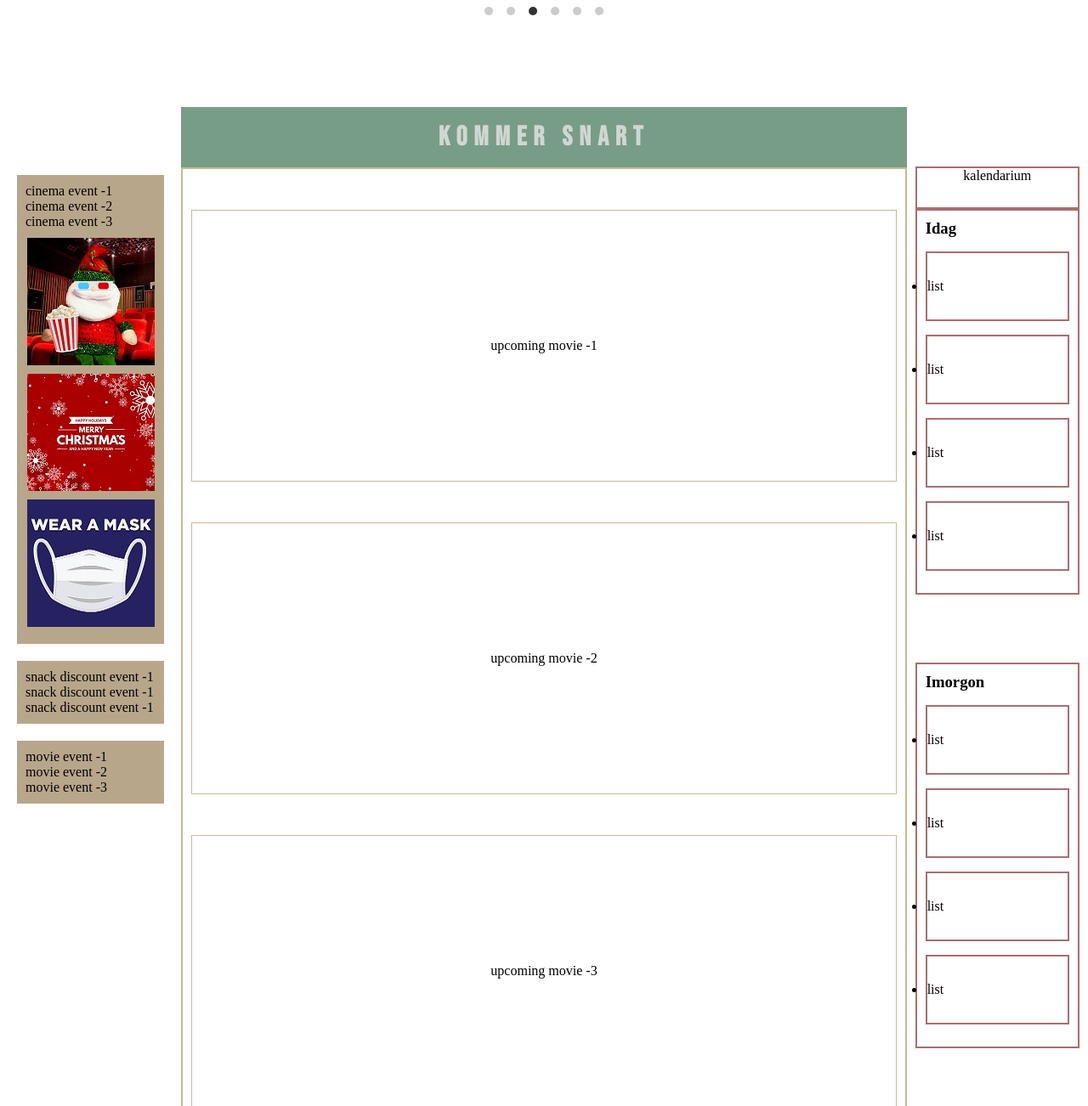
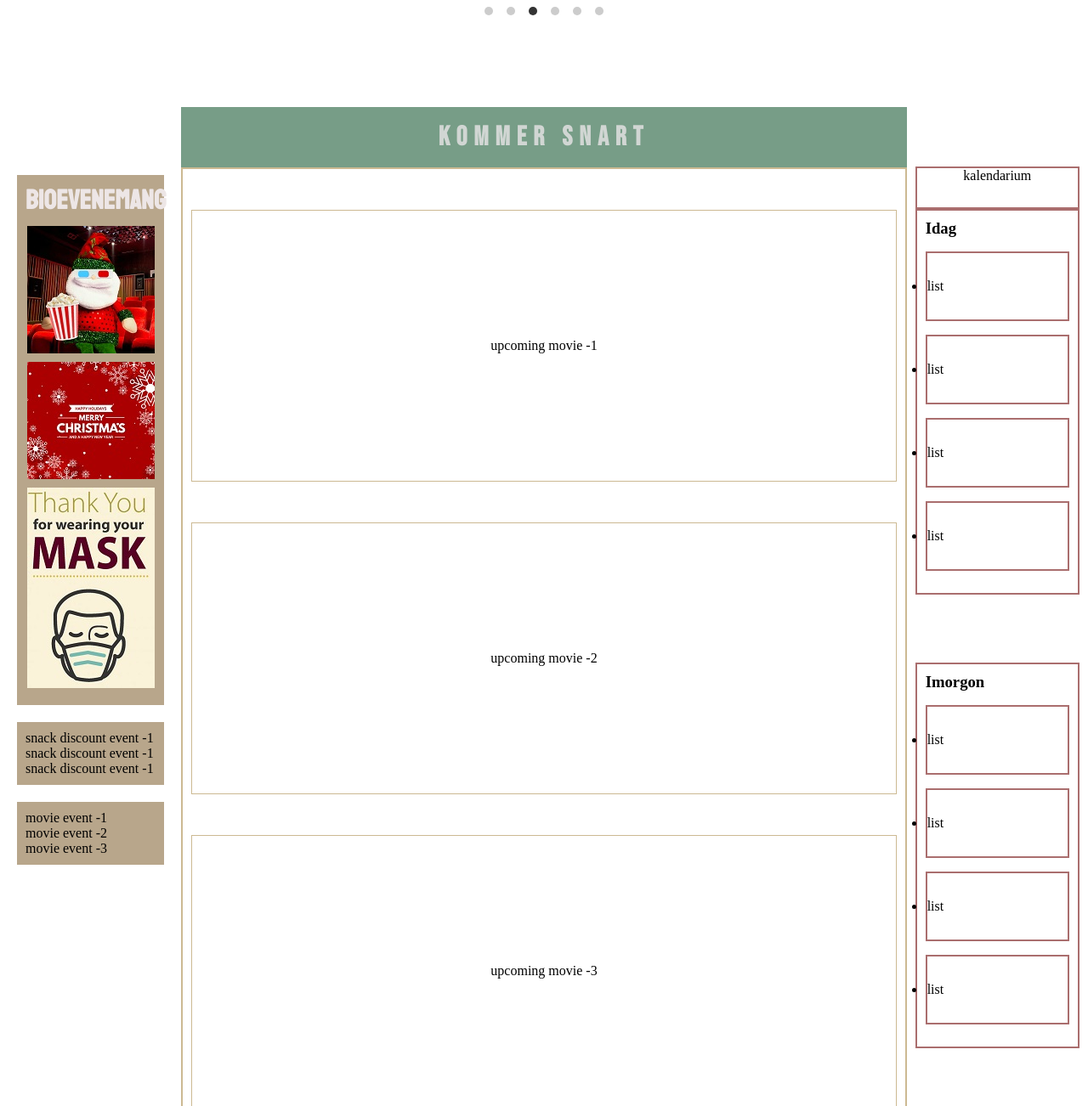
Before and after one commit to kaulfield23/grupp-d, a PHP site: page / in a window 1280 px wide. Shown: the part 666-1968 px from the top of the page at 85% size. Run offline with PHP 8.4, Linux system fonts and the light colour scheme; style sheets or scripts are compiled from the project's sources; some libraries are stand-ins or nearby versions.

Commit message:
added commercial and fixed logo problem

```diff
--- a/index.html
+++ b/index.html
@@ -94,9 +94,7 @@
     <main class="mainContainer">
       <div class="commercial">
         <div class="cinemaEvent eventContainer">
-          <div class="cEvents events">cinema event -1</div>
-          <div class="cEvents events">cinema event -2</div>
-          <div class="cEvents events">cinema event -3</div>
+          <h1 id="cinemaEventText">Bioevenemang</h1>
         </div>
         <div class="snacksEvent eventContainer">
           <div class="sEvents events">snack discount event -1</div>
--- a/src/js/commercial.js
+++ b/src/js/commercial.js
@@ -1,15 +1,30 @@
 export const renderCinemaCommercial = () => {
   console.log("cinema commercial loaded");
-  const eventContainer = document.querySelector(".cinemaEvent");
+  //description for events
+  const cEventDescription = [
+    "Come and check out the christmas theme of our cinema!(will change all texts to swedish later)",
+    "share the link of this event and get discount until this year!",
+    "For the customers who wear a mask, we offer 20% discount!",
+  ];
   for (let i = 1; i <= 3; i++) {
-    const cinemaEvents = createElement("div", "cEvents");
+    const eventContainer = document.querySelector(".cinemaEvent");
+    //create div, img and span in cinemaEvent
+    const cinemaEvents = createElement("div", "cEvents right");
     const eventImg = createElement("img", "cImg");
     eventImg.src = `src/img/cinema${i}.jpg`;
+    const emptyDiv = createElement("div", "emptyDiv");
+    const eventDesc = createElement("span", "cEventDesc");
+    //give description
+    eventDesc.innerText = cEventDescription[i - 1];
+    //append
     cinemaEvents.appendChild(eventImg);
+    cinemaEvents.appendChild(emptyDiv);
+    emptyDiv.appendChild(eventDesc);
     eventContainer.appendChild(cinemaEvents);
   }
 };
 
+//function to create element
 function createElement(type, name) {
   const element = document.createElement(type);
   element.setAttribute("class", name);
--- a/src/scss/indexPage/_mainContainer.scss
+++ b/src/scss/indexPage/_mainContainer.scss
@@ -16,9 +16,27 @@
       text-align: center;
     }
     .cEvents {
+      @include parentDiv;
       .cImg {
         display: block;
         margin: 10px auto;
+      }
+      .emptyDiv {
+        @include emptyDiv;
+      }
+      &:hover .emptyDiv {
+        @include emptyDivHover;
+      }
+    }
+    .right:hover {
+      transform: translateX(6px);
+      .emptyDiv {
+        top: -20%;
+        left: 0%;
+      }
+      .emptyDiv::after {
+        top: 1%;
+        left: 50%;
       }
     }
     .eventContainer {
@@ -96,3 +114,13 @@
     }
   }
 }
+
+@keyframes odsoky {
+  0% {
+    transform: translateY(6px);
+  }
+
+  100% {
+    transform: translateY(1px);
+  }
+}
--- a/src/scss/misc/_mixins.scss
+++ b/src/scss/misc/_mixins.scss
@@ -1,15 +1,46 @@
 @mixin desktop {
-    @media screen and (min-width: $bpDesktop) {
-      @content;
-    }
+  @media screen and (min-width: $bpDesktop) {
+    @content;
+  }
 }
 
 @mixin justifyCenter {
-    display:flex;
-    justify-content: center;
+  display: flex;
+  justify-content: center;
 }
 
-@mixin footerBorder{
-  border-color:rgb(172, 160, 160);
-  border-style:solid;
+@mixin footerBorder {
+  border-color: rgb(172, 160, 160);
+  border-style: solid;
 }
+@mixin parentDiv {
+  position: relative;
+  transition: all 0.3s ease-in-out;
+  cursor: default;
+}
+@mixin emptyDiv {
+  visibility: hidden;
+  z-index: 1;
+  opacity: 0.4;
+  width: 100%;
+  padding: 20px 20px;
+  background: $cDarkBrown;
+  color: #e9dce7;
+  position: absolute;
+  top: 20%;
+  left: 30%;
+  border-radius: 9px;
+  font: 16px;
+  transform: translateY(9px);
+  transition: all 0.3s ease-in-out;
+  box-shadow: 0 0 3px rgba(56, 54, 54, 0.86);
+  font-family: "Staatliches";
+}
+
+@mixin emptyDivHover {
+  visibility: visible;
+  transform: translateY(-10px);
+  opacity: 1;
+  transition: 0.3s linear;
+  animation: odsoky 1s ease-in-out infinite alternate;
+}
--- a/src/scss/misc/_variable.scss
+++ b/src/scss/misc/_variable.scss
@@ -3,6 +3,7 @@ $cDarkgrey: rgb(51, 50, 50);
 $cDarkBeige: rgb(130, 130, 120);
 $cDarkWhite: rgb(209, 214, 211);
 $cDarkGreen: rgb(119, 157, 135);
+$cDarkBrown: rgba(126, 89, 82, 0.898);
 $cDarkRed: rgb(191, 76, 76);
 $cLightBrown: rgb(184, 166, 139);
 $font: "Staatliches";
```
Also changed, not shown: src/scss/indexPage/_navbar.scss (+2 -13 lines), src/img/cinema3.jpg.
